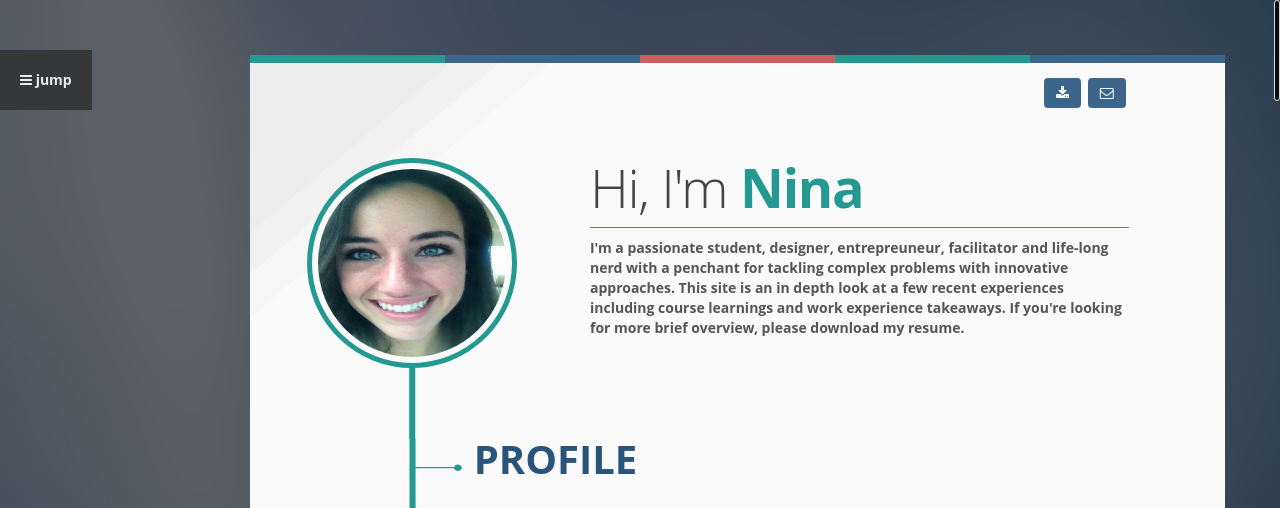
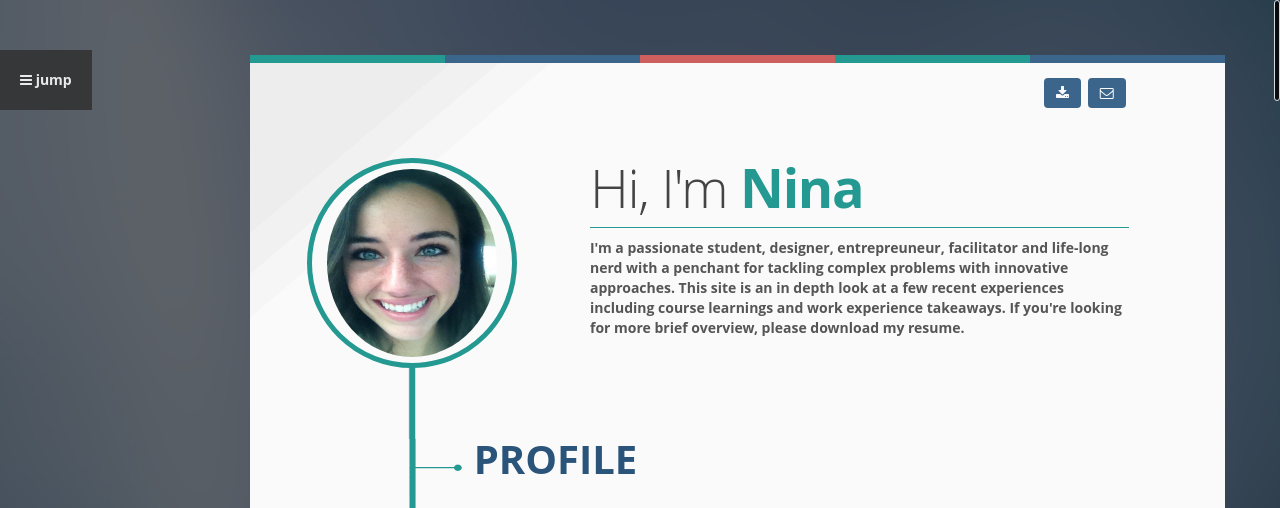
Before and after one commit to ninachurch/resume, a PHP site: page / in a window 1280 px wide. Shown: the top 508 px of the page. Run offline with PHP 8.4, Linux system fonts and the light colour scheme; some web fonts are replaced.

Commit message:
added images

```diff
--- a/home.html
+++ b/home.html
@@ -912,7 +912,7 @@
                         </div>
                         <div class="portfolio-item-thumbnail">
                           <!-- Thumbnail of the portfolio image (400x360 for retina display) -->
-                          <img src="public/img/Alchemist-Accelerator.png" alt="">
+                          <img src="public/img/Alchemist-Accelerator.jpg" alt="">
                         </div>
                       </a>
                     </div>
--- a/public/css/styles.css
+++ b/public/css/styles.css
@@ -505,7 +505,7 @@ p {
   background: #fafafa;
 }
 .profile-pic img {
-  width: 188px;
+  width: 170px;
   height: 188px;
   margin-top: 6px;
   border-radius: 100%;
```
Also changed, not shown: public/img/Alchemist-Accelerator.jpg (added), public/img/STVP.gif (added), public/img/bottles.jpg (added), public/img/cityclub.jpg (added), public/img/d_velop.jpeg (added), public/img/dschool.jpg (added), public/img/nika.jpg (added), public/img/sensa.jpg (added), public/img/socialE.jpg (added), public/img/stanford2025.jpeg (added), public/img/tedx.jpg (added), public/img/usd.jpg (added), public/img/womensday.jpeg (added), public/img/yifteead.png (added).
